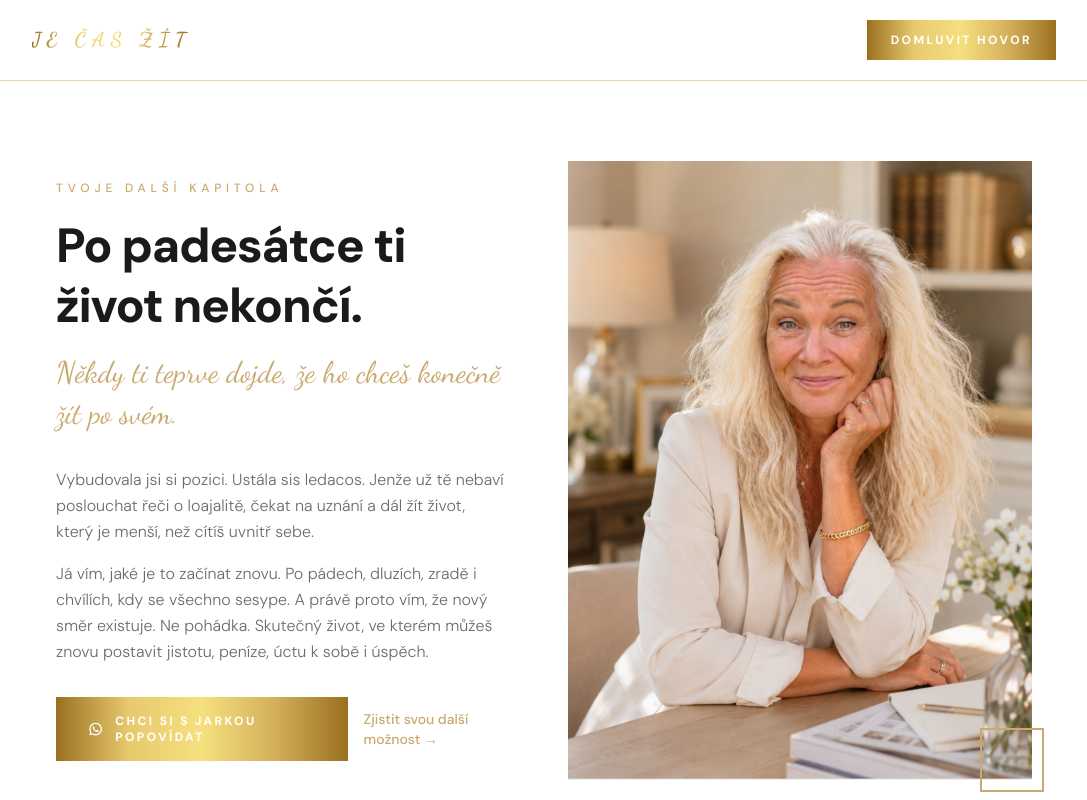
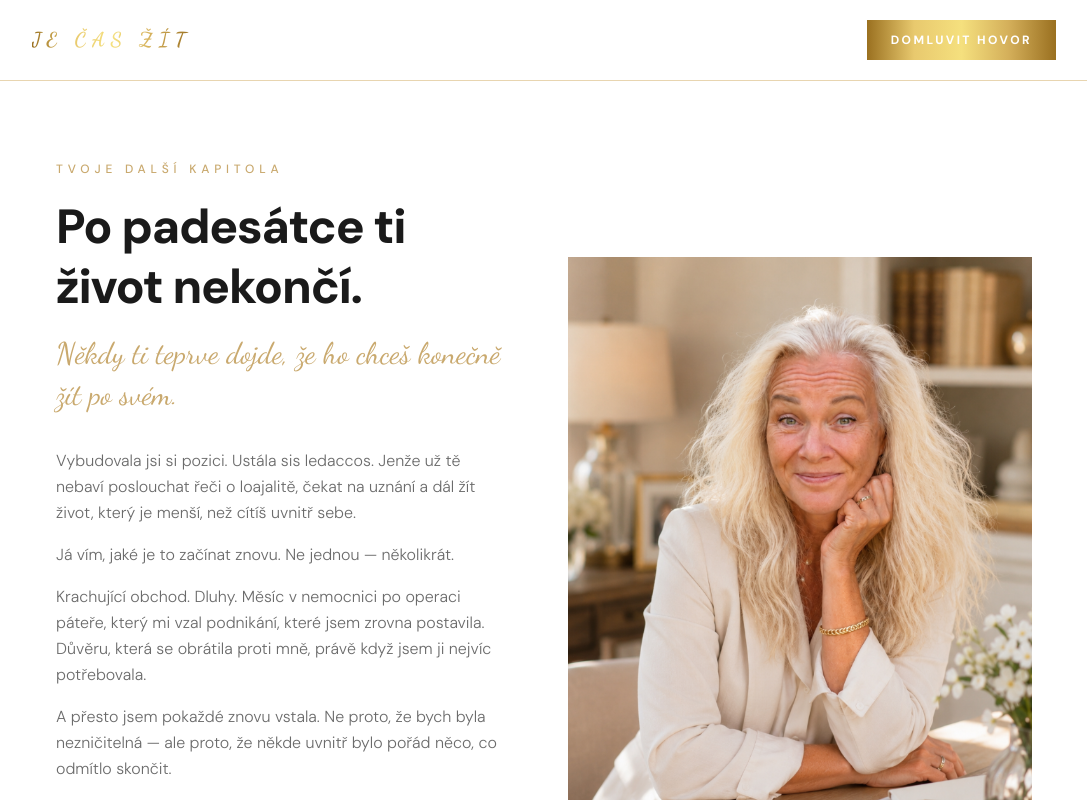
Before and after one commit to jarkamatuska1-png/jecaszit-web, a Next.js app: page /dalsi-kapitola in a window 1280 px wide. Shown: the top 800 px of the page, without its empty margins (96-1183 px from the left). Built offline with nearby package versions, Linux system fonts and the light colour scheme.

Commit message:
Landing page: rozšířen hero text s osobním příběhem

```diff
--- a/app/dalsi-kapitola/page.tsx
+++ b/app/dalsi-kapitola/page.tsx
@@ -93,8 +93,11 @@ export default function LandingPage() {
               Někdy ti teprve dojde, že ho chceš konečně žít po svém.
             </p>
             <div className="space-y-4 text-[var(--muted)] font-light leading-relaxed mb-8 max-w-md">
-              <p>Vybudovala jsi si pozici. Ustála sis ledacos. Jenže už tě nebaví poslouchat řeči o loajalitě, čekat na uznání a dál žít život, který je menší, než cítíš uvnitř sebe.</p>
-              <p>Já vím, jaké je to začínat znovu. Po pádech, dluzích, zradě i chvílích, kdy se všechno sesype. A právě proto vím, že nový směr existuje. Ne pohádka. Skutečný život, ve kterém můžeš znovu postavit jistotu, peníze, úctu k sobě i úspěch.</p>
+              <p>Vybudovala jsi si pozici. Ustála sis ledaccos. Jenže už tě nebaví poslouchat řeči o loajalitě, čekat na uznání a dál žít život, který je menší, než cítíš uvnitř sebe.</p>
+              <p>Já vím, jaké je to začínat znovu. Ne jednou — několikrát.</p>
+              <p>Krachující obchod. Dluhy. Měsíc v nemocnici po operaci páteře, který mi vzal podnikání, které jsem zrovna postavila. Důvěru, která se obrátila proti mně, právě když jsem ji nejvíc potřebovala.</p>
+              <p>A přesto jsem pokaždé znovu vstala. Ne proto, že bych byla nezničitelná — ale proto, že někde uvnitř bylo pořád něco, co odmítlo skončit.</p>
+              <p>A právě proto vím, že nový směr existuje. Ne pohádka. Skutečný život, ve kterém můžeš znovu postavit jistotu, peníze, úctu k sobě i úspěch.</p>
             </div>
             <div className="flex flex-col sm:flex-row gap-4">
               <a
```
